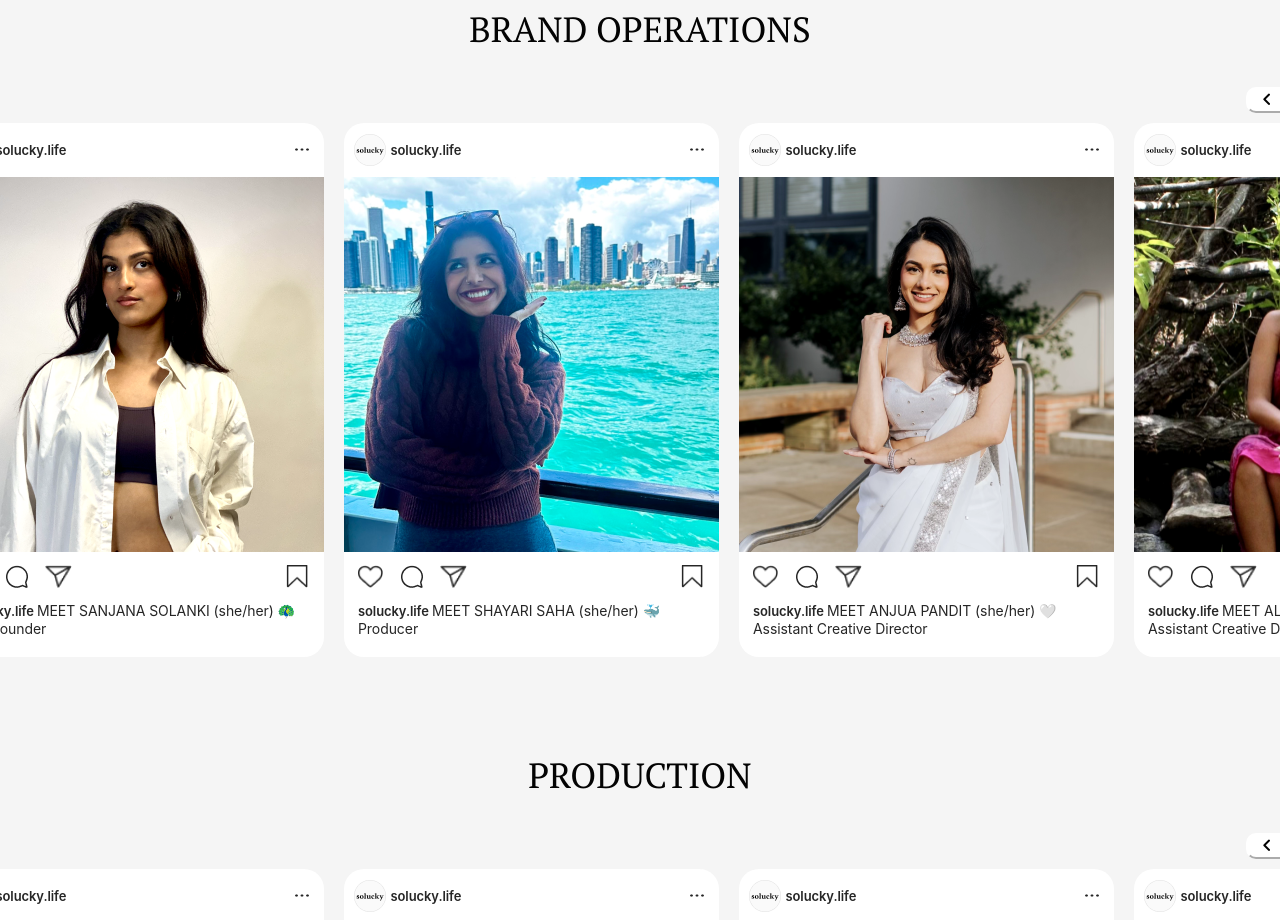
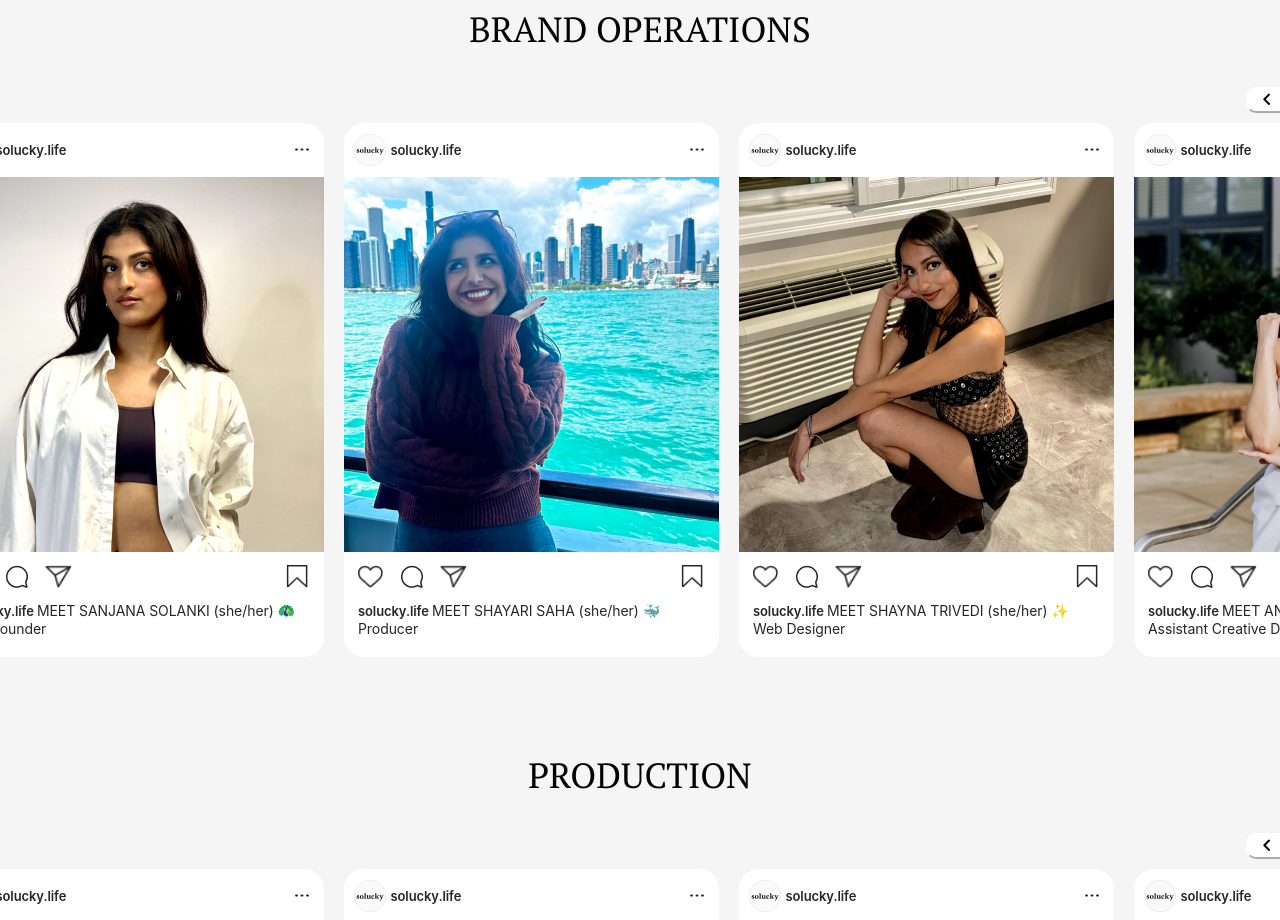
Before and after one commit to shaynatrivedi/solucky, a React (Create React App) app in the folder solucky-react-app/: page /team in a window 1280 px wide. Shown: the part 1400-2320 px from the top of the page. Built offline with nearby package versions, Linux system fonts and the light colour scheme; a web font is replaced by a local one.

Commit message:
additional div for shayna's team card

```diff
--- a/solucky-react-app/src/components/Team.jsx
+++ b/solucky-react-app/src/components/Team.jsx
@@ -133,6 +133,38 @@ const Team = () =>{
                                                 solucky.life </span>
                                                 MEET SHAYARI SAHA (she/her) 🐳
                                                 <span className="specific-position">Producer</span>
+                                            </p>
+                                        </div>
+
+                                    </div>
+                                </div>
+
+                                <div className="post-div">
+                                    <div className="post-header">
+                                        <div className="post-left-group">
+                                            <img className="solucky-icon" src="../Assets/Icons/soluckyicon-team.png"></img>
+                                            <p className="post-account-name">solucky.life</p>
+                                        </div>
+                                        <img className="more-icon" src='../Assets/Team/Post-Assets/MoreIcon.png'></img>
+                                    </div>
+                                    <img className='post-image' src='../Assets/Team/Team-Pictures/ShaynaTrivedi.png' alt='founder-image'></img>
+
+                                    <div className="post-bottom-div">
+                                        <div className="post-icons">
+                                            <div className="post-icons-left-group">
+                                                <img className="like-icon" src='../Assets/Team/Post-Assets/Like.png'></img>
+                                                <img className="comment-icon" src='../Assets/Team/Post-Assets/Comment.png'></img>
+                                                <img className="share-icon" src='../Assets/Team/Post-Assets/Message.png'></img>
+                                            </div>
+                                            <img className="save-icon" src='../Assets/Team/Post-Assets/Save.png'></img>
+                                        </div>
+
+                                        <div className="post-text">
+                                            <p>
+                                            <span className="post-account-name">
+                                                solucky.life </span>
+                                                MEET SHAYNA TRIVEDI (she/her) ✨
+                                                <span className="specific-position">Web Designer</span>
                                             </p>
                                         </div>
 
```
